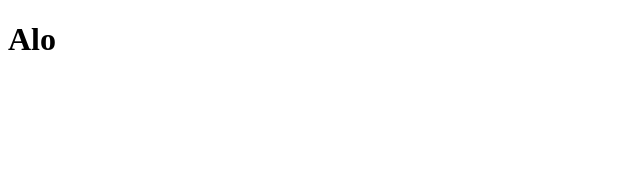
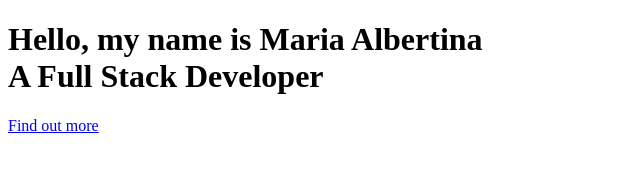
Before and after one commit to ntb-arenas/ntb-arenas.github.io, a plain HTML site: page index.html in a window 1280 px wide. Shown: the whole page, without its empty margins (0-640 px from the left). Drawn offline with Linux system fonts and the light colour scheme.

Commit message:
add header

```diff
--- a/index.html
+++ b/index.html
@@ -4,9 +4,15 @@
     <meta charset="UTF-8" />
     <meta http-equiv="X-UA-Compatible" content="IE=edge" />
     <meta name="viewport" content="width=device-width, initial-scale=1.0" />
-    <title>Niño Arenas</title>
+    <title>Maria Portfolio</title>
   </head>
   <body>
-    <h1>Alo</h1>
+    <header>
+      <h1>
+        Hello, my name is Maria Albertina <br />
+        A Full Stack Developer
+      </h1>
+      <a href="#">Find out more</a>
+    </header>
   </body>
 </html>
```
